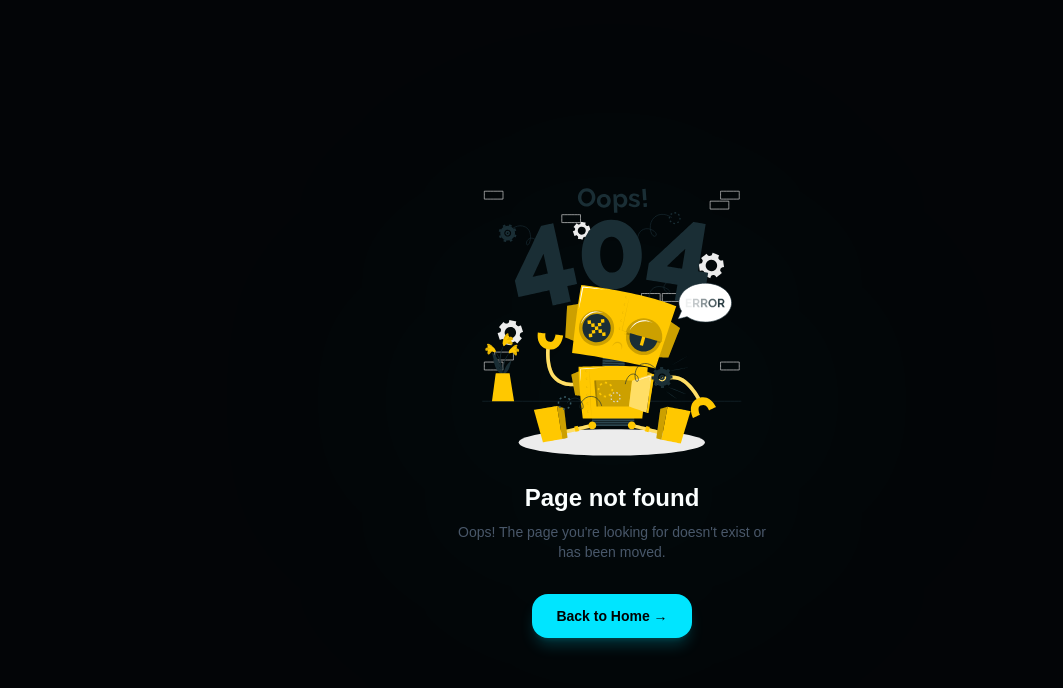
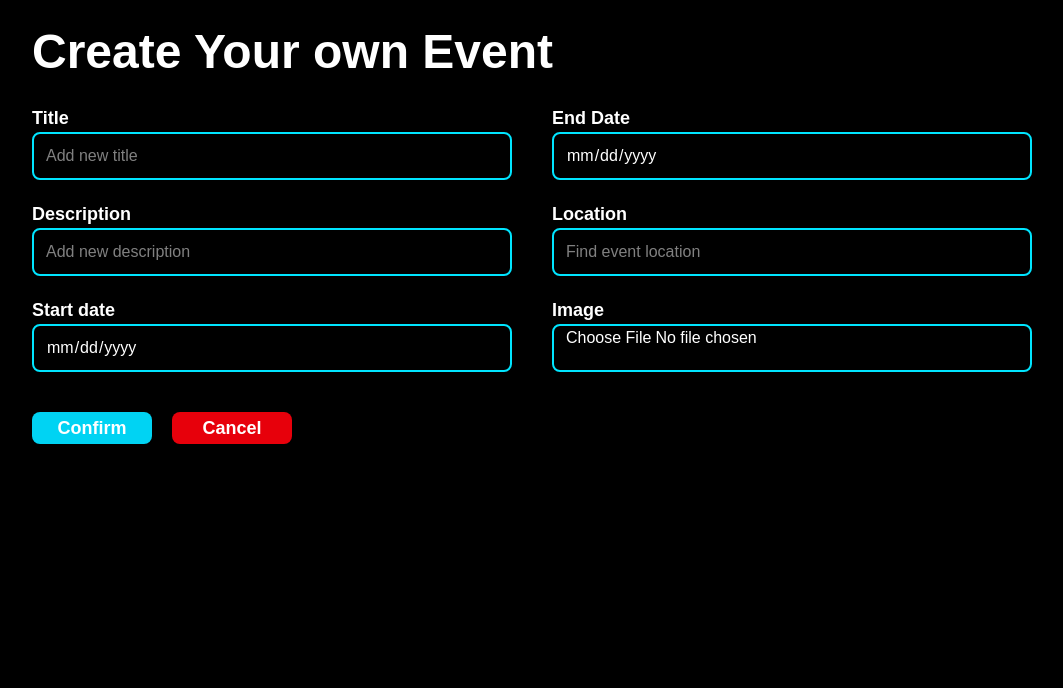
Before and after one commit to Proxima-Devs/EventSync, a Next.js app: page /admin/events/new in a window 1280 px wide. Before the commit this address had no page. Shown: the top 688 px of the page, without its empty margins (28-1091 px from the left). Built offline with nearby package versions, Linux system fonts and the light colour scheme; a web font is replaced by a local one.

Commit message:
feat(events): add create events form

```diff
--- /dev/null
+++ b/app/admin/events/new/page.tsx
@@ -0,0 +1,49 @@
+'use Client'
+export default function newEvent(){
+    return (
+        <div className="bg-black w-full h-screen text-white">
+            <div className="flex flex-row items-center ">
+                <h1 className="text-5xl font-bold mx-15 my-7">Create Your own Event</h1>
+            </div>
+            <form className="flex flex-col gap-10 ml-15">
+                <div className="flex flex-row gap-10 items-center ">
+                    <div className="flex flex-col gap-5">
+                        <div className="flex flex-col ">
+                            <label className="font-semibold text-lg">Title</label>
+                            <input type="text" placeholder="Add new title" className="border-2 border-[#00E5FF] h-12 w-120 pl-3 rounded-lg"/>
+                        </div>
+                        <div className="flex flex-col">
+                            <label className="font-semibold text-lg">Description</label>
+                            <input type="text" placeholder="Add new description" className="border-2 border-[#00E5FF] h-12 w-120 pl-3 rounded-lg"/>
+                        </div>
+                        <div className="flex flex-col  ">
+                            <label className="font-semibold text-lg">Start date</label>
+                            <input type="date" placeholder="Add event start date" className="border-2 border-[#00E5FF] h-12 w-120 pl-3 rounded-lg"/>
+                        </div>
+                    </div>
+                    <div className="flex flex-col gap-5">
+                        <div className="flex flex-col ">
+                            <label className="font-semibold text-lg">End Date</label>
+                            <input type="date" placeholder="Add event end date" className="border-2 border-[#00E5FF] h-12 w-120 pl-3 rounded-lg"/>
+                        </div>
+                        <div className="flex flex-col ">
+                            <label className="font-semibold text-lg">Location</label>
+                            <input type="text" placeholder="Find event location" className="border-2 border-[#00E5FF] h-12 w-120 pl-3 rounded-lg"/>
+                        </div>
+                        <div className="flex flex-col">
+                            <label className="font-semibold text-lg">Image</label>
+                            <input type="file" placeholder="put image here" className="border-2 border-[#00E5FF] h-12 w-120 pl-3 rounded-lg"/>
+                        </div>
+                    </div>
+                </div>
+                <div className="flex gap-5">
+                    <button type="submit" className="bg-cyan-400 w-30 h-8 rounded-lg text-lg font-semibold">Confirm</button>
+                    <button type="submit" className="bg-red-600 w-30 h-8 rounded-lg text-lg font-semibold">Cancel</button>
+                </div>
+
+            </form>
+        </div>
+
+    )
+
+}
--- a/app/admin/events/page.tsx
+++ b/app/admin/events/page.tsx
@@ -5,6 +5,7 @@ import { faPlus, faPencil, faTrash } from "@fortawesome/free-solid-svg-icons";
 
 import {useEvent} from "../../hooks/useEvents";
 import {Pagination} from "../../components/ui/Pagination";
+import Link from "next/link";
 
 export default function EventManagment(){
     const { filtered, loading, search, setSearch, page,setPage, totalPage } = useEvent();
@@ -21,10 +22,13 @@ export default function EventManagment(){
                         <p>Add, edit, or remove events from platform</p>
                     </div>
                     <div>
-                        <button className="flex flex-row items-center bg-[#00E5FF] text-black font-bold w-40 h-8 justify-center gap-3 rounded-lg">
-                            <FontAwesomeIcon icon={faPlus}/>
-                            <p>New Event</p>
-                        </button>
+                        <Link href="/admin/events/new">
+                            <button className="flex flex-row items-center bg-[#00E5FF] text-black font-bold w-40 h-8 justify-center gap-3 rounded-lg">
+                                <FontAwesomeIcon icon={faPlus}/>
+                                <p>New Event</p>
+                            </button>
+                        </Link>
+
                     </div>
                 </div>
                 <div className="border-t border-mist-800 flex h-98 items-center justify-center flex-col text-white">
--- a/package.json
+++ b/package.json
@@ -9,6 +9,9 @@
     "lint": "eslint"
   },
   "dependencies": {
+    "@fortawesome/fontawesome-svg-core": "^7.2.0",
+    "@fortawesome/free-solid-svg-icons": "^7.2.0",
+    "@fortawesome/react-fontawesome": "^3.3.1",
     "@lottiefiles/react-lottie-player": "^3.6.0",
     "@prisma/adapter-pg": "^7.7.0",
     "@prisma/client": "^7.7.0",
```
Also changed, not shown: 1 other file (tests, documents, lock files or other folders).
